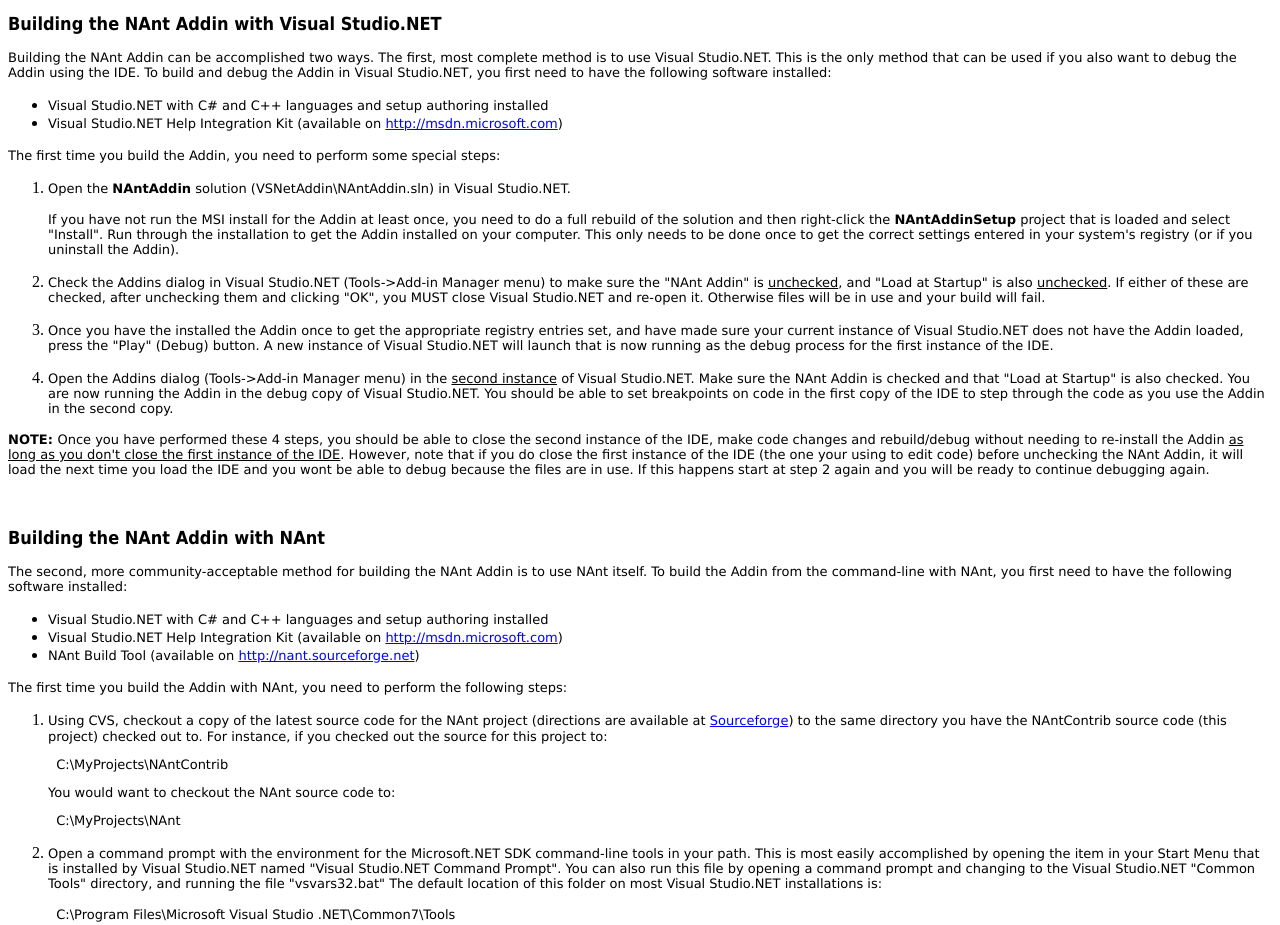
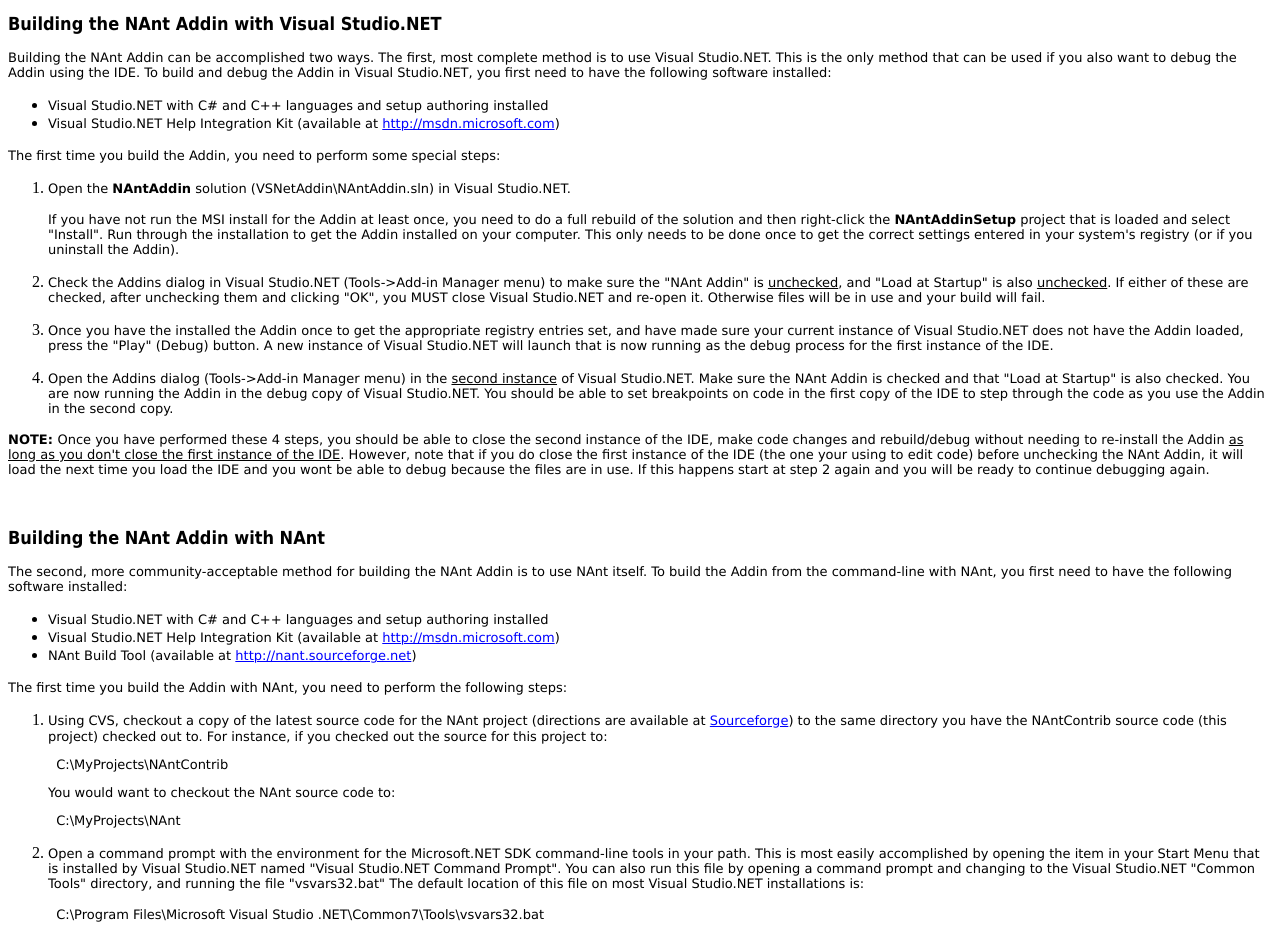
Before and after one commit to nant/nantcontrib, a plain HTML site: page Tools/VSNetAddin/ReadMeFirst!.htm in a window 1280 px wide. Shown: the part 926-1851 px from the top of the page. Drawn offline with Linux system fonts and the light colour scheme.

Commit message:
*** empty log message ***

```diff
--- a/Tools/VSNetAddin/ReadMeFirst!.htm
+++ b/Tools/VSNetAddin/ReadMeFirst!.htm
@@ -93,8 +93,9 @@
 				<FONT face="Verdana" size="2">Visual Studio.NET with C# and C++ languages and
 					setup&nbsp;authoring&nbsp;installed</FONT>
 			<LI>
-				<FONT face="Verdana" size="2">Visual Studio.NET Help Integration Kit (available on <A href="http://msdn.microsoft.com">
-						http://msdn.microsoft.com</A>)</FONT></LI></UL>
+				<FONT face="Verdana" size="2">Visual Studio.NET Help Integration Kit
+				(available at <A href="http://msdn.microsoft.com/downloads/default.asp?URL=/downloads/sample.asp?url=/MSDN-FILES/027/001/914/msdncompositedoc.xml">http://msdn.microsoft.com</A>)</FONT></LI>
+		</UL>
 		<P><FONT face="Verdana" size="2">The first time you build the Addin, you need to
 				perform some special steps:</FONT></P>
 		<OL>
@@ -147,11 +148,11 @@
 				<FONT face="Verdana" size="2">Visual Studio.NET with C# and C++ languages and
 					setup&nbsp;authoring&nbsp;installed</FONT>
 			<LI>
-				<FONT face="Verdana" size="2">Visual Studio.NET Help Integration Kit (available on <A href="http://msdn.microsoft.com">
-						http://msdn.microsoft.com</A>)</FONT></LI>
+				<FONT face="Verdana" size="2">Visual Studio.NET Help Integration Kit
+				(available at <A href="http://msdn.microsoft.com/downloads/default.asp?URL=/downloads/sample.asp?url=/MSDN-FILES/027/001/914/msdncompositedoc.xml">http://msdn.microsoft.com</A>)</FONT></LI>
 			<LI>
-				<FONT face="Verdana" size="2">NAnt Build Tool (available on <A href="http://nant.sourceforge.net">
-						http://nant.sourceforge.net</A>)</FONT></LI>
+				<FONT face="Verdana" size="2">NAnt Build Tool
+				(available at <A href="http://sourceforge.net/project/showfiles.php?group_id=31650">http://nant.sourceforge.net</A>)</FONT></LI>
 		</UL>
 		<P><FONT face="Verdana" size="2">The first time you build the Addin with NAnt, you need to
 				perform the following steps:</FONT></P>
@@ -171,9 +172,9 @@
 						&quot;Visual Studio.NET Command Prompt&quot;. You can also run this file by
 						opening a command prompt and changing to the Visual Studio.NET &quot;Common Tools&quot;
 						directory, and running the file &quot;vsvars32.bat&quot; The default location of
-						this folder on most Visual Studio.NET installations is:
+						this file on most Visual Studio.NET installations is:
 						<p>
-						&nbsp;&nbsp;C:\Program Files\Microsoft Visual Studio .NET\Common7\Tools
+						&nbsp;&nbsp;C:\Program Files\Microsoft Visual Studio .NET\Common7\Tools\vsvars32.bat
 						</p>
 				</FONT></P>
 			</LI>
```
Also changed, not shown: 1 other file.
